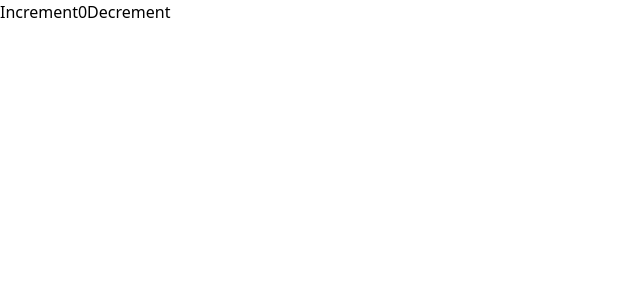
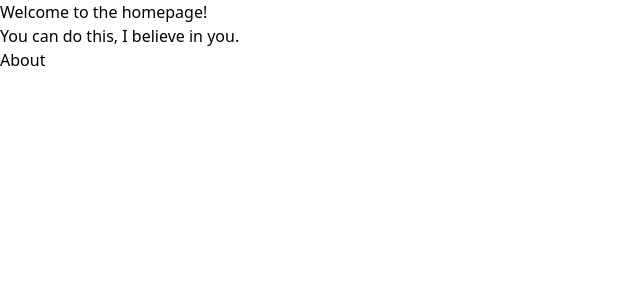
Before and after one commit to Mayank-MP05/vasooli-2.0-frontend, a React (Create React App) app: page / in a window 1280 px wide. Shown: the top 300 px of the page, without its empty margins (0-640 px from the left). Built offline with nearby package versions, Linux system fonts and the light colour scheme.

Commit message:
React routing setup done for dummy rroutes

```diff
--- a/package.json
+++ b/package.json
@@ -10,6 +10,7 @@
     "react": "^18.1.0",
     "react-dom": "^18.1.0",
     "react-redux": "^8.0.2",
+    "react-router-dom": "^6.3.0",
     "react-scripts": "5.0.1",
     "web-vitals": "^2.1.0"
   },
--- a/src/App.js
+++ b/src/App.js
@@ -1,28 +1,11 @@
 import { useSelector, useDispatch } from "react-redux";
 import { decrement, increment } from "./redux/reducer/counter";
+import Routes from "./routes";
 
 function App() {
   const count = useSelector((state) => state.counter.value);
   const dispatch = useDispatch();
-  return (
-    <div>
-      <div>
-        <button
-          aria-label="Increment value"
-          onClick={() => dispatch(increment())}
-        >
-          Increment
-        </button>
-        <span>{count}</span>
-        <button
-          aria-label="Decrement value"
-          onClick={() => dispatch(decrement())}
-        >
-          Decrement
-        </button>
-      </div>
-    </div>
-  );
+  return <Routes />;
 }
 
 export default App;
--- /dev/null
+++ b/src/routes.js
@@ -0,0 +1,41 @@
+import React from "react";
+import { BrowserRouter as Router, Routes, Route, Link } from "react-router-dom";
+function RoutesWrapper() {
+  return (
+    <Router>
+      <Routes>
+        <Route path="/" element={<Home />} />
+        <Route path="about" element={<About />} />
+      </Routes>
+    </Router>
+  );
+}
+// App.js
+function Home() {
+  return (
+    <>
+      <main>
+        <h2>Welcome to the homepage!</h2>
+        <p>You can do this, I believe in you.</p>
+      </main>
+      <nav>
+        <Link to="/about">About</Link>
+      </nav>
+    </>
+  );
+}
+
+function About() {
+  return (
+    <>
+      <main>
+        <h2>Who are we?</h2>
+        <p>That feels like an existential question, don't you think?</p>
+      </main>
+      <nav>
+        <Link to="/">Home</Link>
+      </nav>
+    </>
+  );
+}
+export default RoutesWrapper;
```
Also changed, not shown: 2 other files (tests, documents, lock files or other folders).
